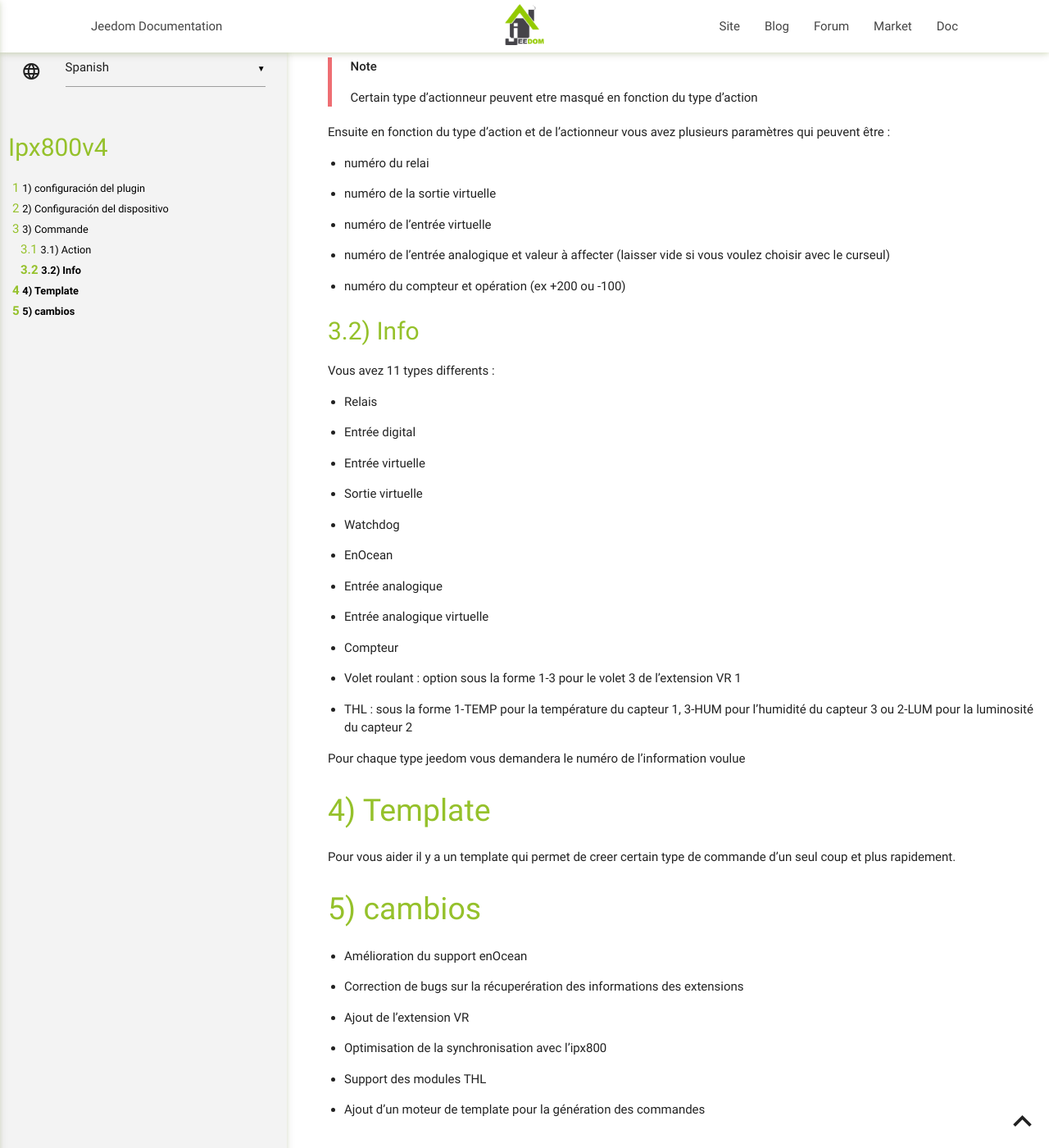
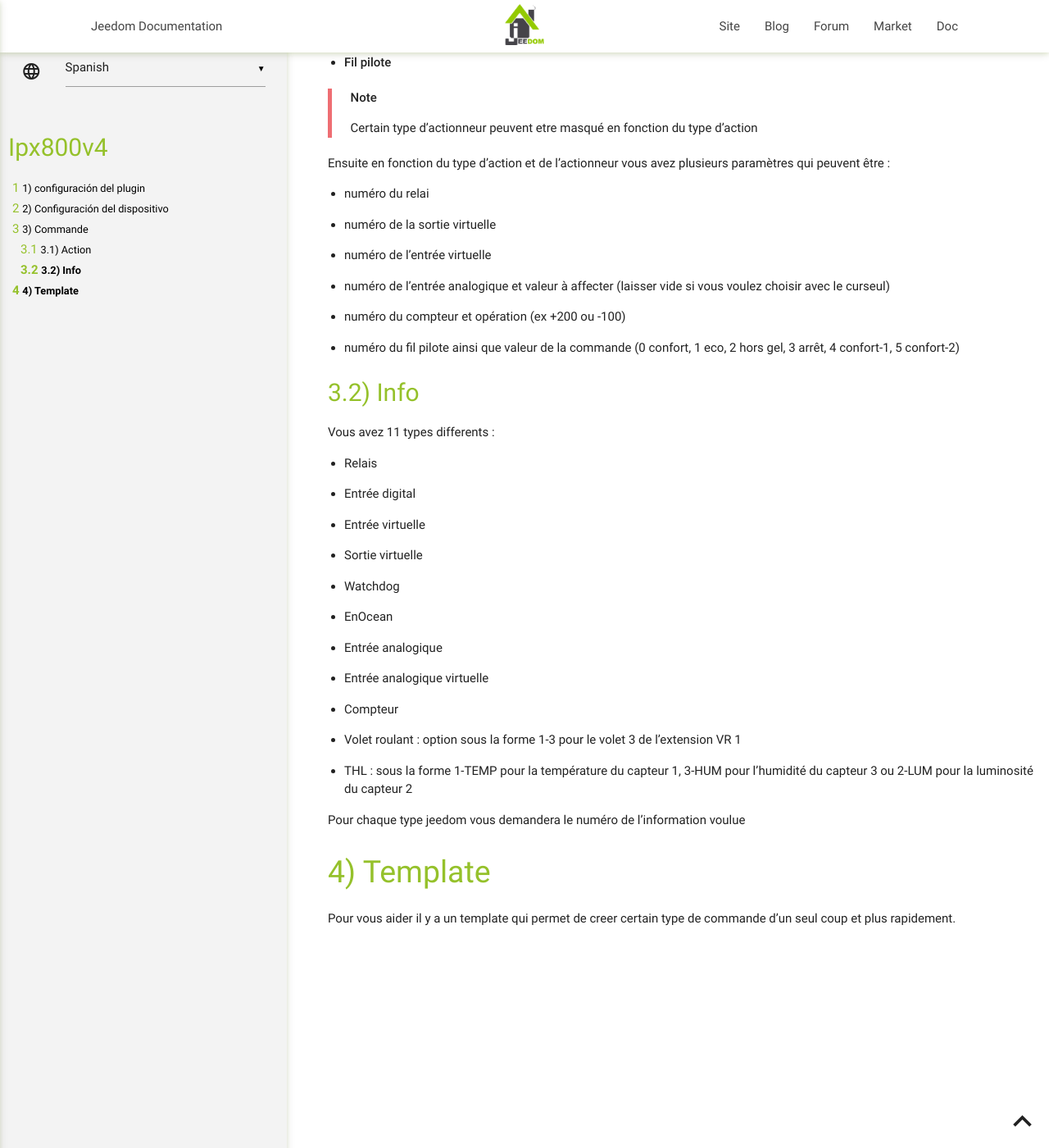
Before and after one commit to jeedom/plugin-ipx800v4, a Jekyll site: the page built from docs/es_ES/index.md, in a window 1280 px wide and 1400 px high, scrolled down 1306 px. Shown: the whole window at 82% size. Built offline with Jekyll 4.4.1, drawn with Linux system fonts in a browser that asks for light colours; our own code applies the rules of GitHub Pages for plain Markdown files; some of the changed text lies outside the part shown.

Commit message:
[ROBOT] Action all

```diff
--- a/docs/es_ES/index.md
+++ b/docs/es_ES/index.md
@@ -61,7 +61,7 @@ Vous avez 3 types d’action :
 -   **Bascule** : permet d’inverser l’état d’une sortie (ou
     entrée virtuelle)
 
-Vous avez 5 types d’actionneurs :
+Vous avez 6 types d’actionneurs :
 
 -   **Relais**
 
@@ -72,6 +72,8 @@ Vous avez 5 types d’actionneurs :
 -   **Entrée analogique virtuelle**
 
 -   **Compteur**
+
+-   **Fil pilote**
 
 > **Note**
 >
@@ -91,6 +93,8 @@ plusieurs paramètres qui peuvent être :
     vous voulez choisir avec le curseul)
 
 -   numéro du compteur et opération (ex +200 ou -100)
+
+-   numéro du fil pilote ainsi que valeur de la commande (0 confort, 1 eco, 2 hors gel, 3 arrêt, 4 confort-1, 5 confort-2)
 
 Info
 ----
@@ -129,19 +133,3 @@ Template
 
 Pour vous aider il y a un template qui permet de creer certain type de
 commande d’un seul coup et plus rapidement.
-
-cambios
-=========
-
--   Amélioration du support enOcean
-
--   Correction de bugs sur la récuperération des informations des
-    extensions
-
--   Ajout de l’extension VR
-
--   Optimisation de la synchronisation avec l’ipx800
-
--   Support des modules THL
-
--   Ajout d’un moteur de template pour la génération des commandes
```
Also changed, not shown: docs/en_US/changelog.md (+13 -0 lines), docs/en_US/index.md (+5 -17 lines), docs/es_ES/changelog.md (+13 -0 lines).
